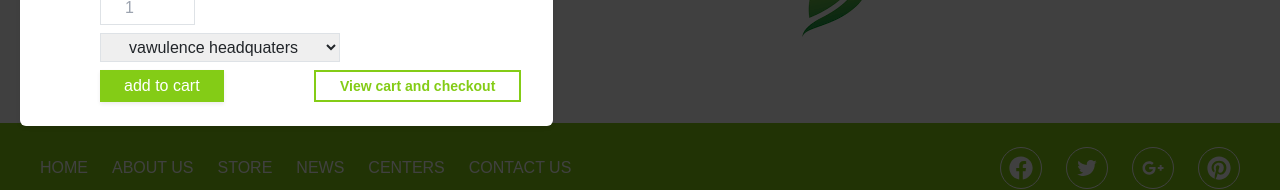
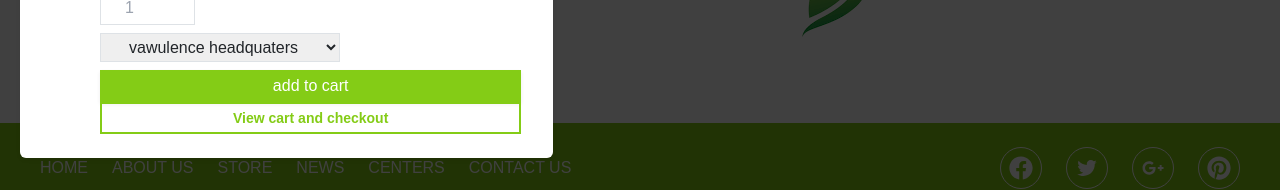
Before and after one commit to Oghenekparobo/catClone, a React (Create React App) app: page / in a window 1280 px wide. Shown: the part 230-420 px from the top of the page. Built offline with nearby package versions, Linux system fonts and the light colour scheme.

Commit message:
working on add to cart form

```diff
--- a/src/components/Cart/AddToCartForm.js
+++ b/src/components/Cart/AddToCartForm.js
@@ -5,16 +5,16 @@ const AddToCartForm = () => {
         <AddToCart>
             <div className="add-to-cart__form py-2">
                 <h1 className="font-bold tracking-widest text-black uppercase py-2 px-4 text-[1rem] border-b-2 border-opacity-75 shadow-sm">Add To Cart</h1>
-                <form action="" className="ml-20">
+                <form action="" className="ml-18 md:ml-20">
                 <div className="add-to-cart__quantity my-2">
                     <input type="number" className="outline-none border border-opacity-25 px-6 py-1" step="0" min="1" max="5" placeholder="1" required/>
                 </div>
                 <div className="add-to-cart__location">
-                    <select name="location" id="location" className="outline-none border border-opacity-25 px-6 py-1">
+                    <select name="location" id="location" className="outline-none border border-opacity-25 px-4 py-1">
                         <option value="vawulence headquaters">vawulence headquaters</option>
                     </select>
                 </div>
-                <div className="add-to-cart__buttons my-2 flex justify-between pr-8">
+                <div className="add-to-cart__buttons my-2 flex md:flex-col justify-between pr-8">
                 <button className="bg-lime-500 px-4 py-1 text-white shadow-sm hover:bg-lime-600">add to cart</button>
                     <button className="px-6 py-1 text-sm text-lime-500 border-2 border-lime-500 font-bold hover:bg-lime-500 hover:text-white">View cart and checkout</button>
                 </div>
```
